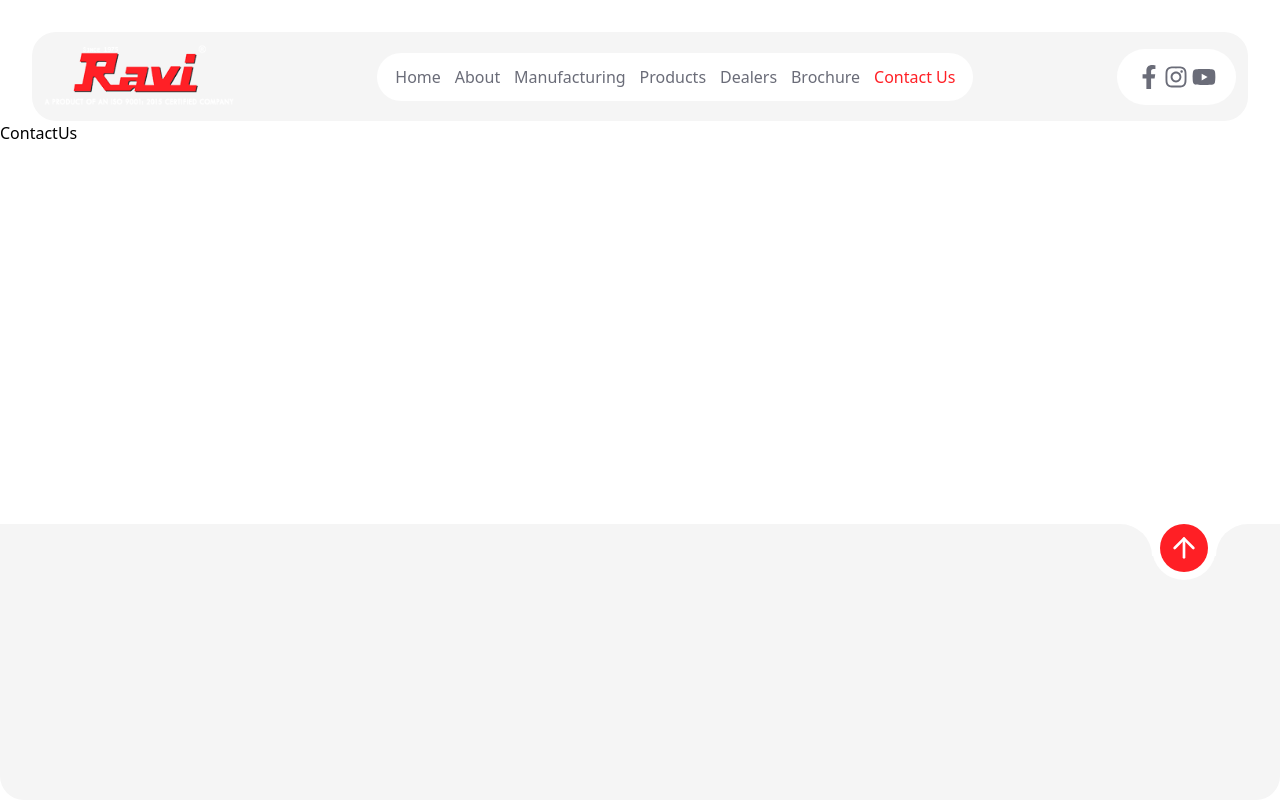
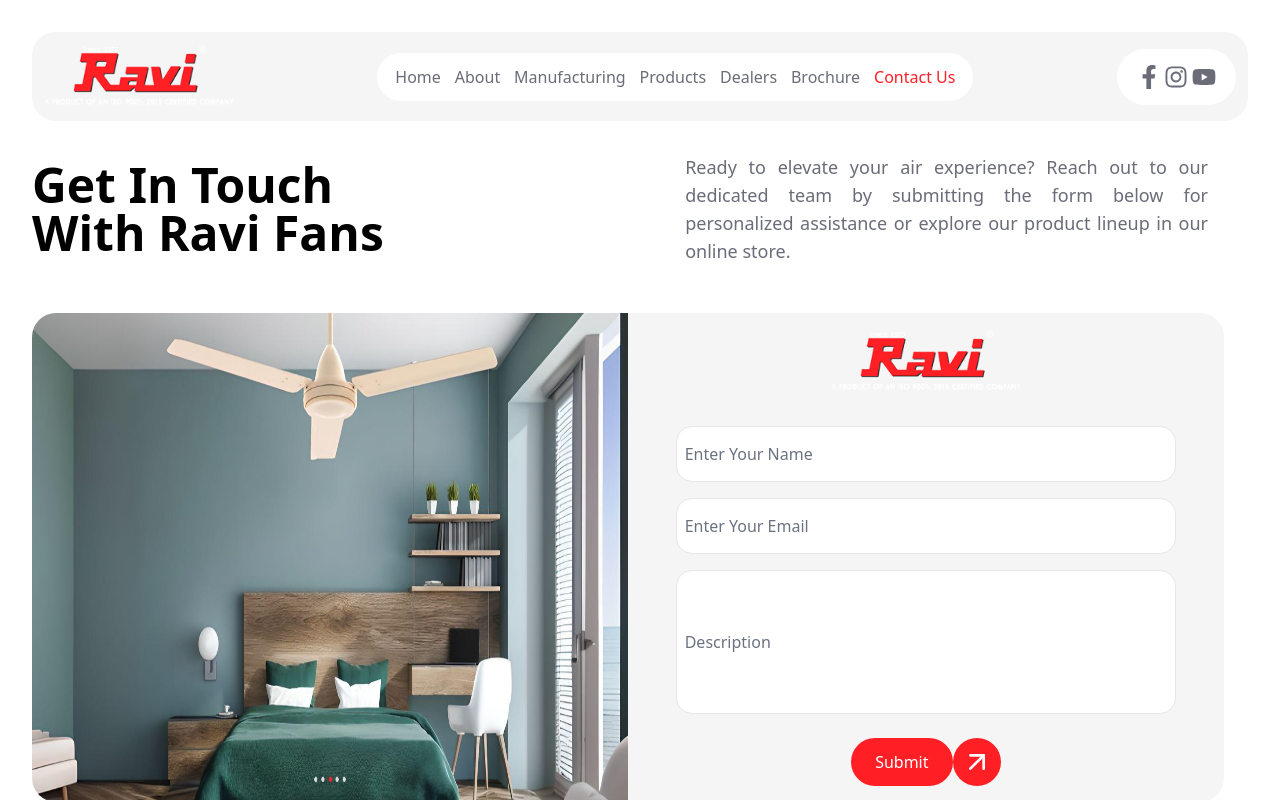
Before and after one commit to atulya-srivastava/ravi-fans, a React (Vite) app: page /contact-us in a window 1280 px wide. Built offline with nearby package versions, Linux system fonts and the light colour scheme.

Commit message:
Adds ContactUs component

```diff
--- a/src/components/ContactUs/ContactUs.jsx
+++ b/src/components/ContactUs/ContactUs.jsx
@@ -1,7 +1,50 @@
 import React from "react";
+import Button from "../../utils/Button";
 
 const ContactUs = () => {
-  return <div>ContactUs</div>;
+  return (
+    <>
+      <div className="flex flex-col items-center gap-y-4 mt-4 lg:mx-8">
+        <div className="flex flex-col items-center gap-y-4 mt-4 lg:container lg:flex-row ">
+          <div className="w-full sm:text-center lg:text-left lg:ml-0">
+              <h1 className="text-4xl mx-8  font-bold lg:text-5xl lg:ml-0 lg:w-[60%]">
+                Get In Touch With Ravi Fans
+              </h1>
+          </div>
+          <div className="w-5/6 lg:pr-10">
+              <p className="text-[#6A6C78] lg:text-lg lg:text-justify">
+                Ready to elevate your air experience? Reach out to our dedicated team by
+                submitting the form below for personalized assistance or explore our product
+                lineup in our online store.
+              </p>
+          </div>
+        </div>
+        <div className="flex justify-center lg:container lg:my-8">
+          <div className="hidden lg:block lg:w-1/2">
+            <img src="./images/poster3.png" className="lg:rounded-l-3xl lg:h-full" alt="poster" />
+          </div>
+          <div className="flex flex-col items-center bg-[#F5F5F5] m-6 p-4 rounded-3xl sm:w-5/6 lg:rounded-l-none lg:my-0 lg:ml-0 lg:w-1/2">
+            <div>
+              <img src="./images/Logo.svg" alt="" />
+            </div>
+            <div className="m-8 mb-6">
+                <form className="lg:w-full">
+                  <input type="text" placeholder="Enter Your Name" className="h-12 w-full p-2 border placeholder-gray-500 rounded-2xl lg:h-14" />
+                  <input type="email" placeholder="Enter Your Email" className="h-12 my-4 w-full p-2 border placeholder-gray-500 rounded-2xl lg:h-14" />
+                  <input type="textarea" placeholder="Description" className="h-32 w-full p-2 border placeholder-gray-500 rounded-2xl lg:h-36" />
+                </form>
+            </div>
+            <div className="flex justify-center items-center">
+                <button className="bg-[#FF1F25] px-6 py-3 text-white rounded-full">
+                  Submit
+                </button>
+                <Button type={"up-right"} />
+              </div>
+          </div>
+        </div>
+      </div>
+    </>
+  )
 };
 
 export default ContactUs;
```
